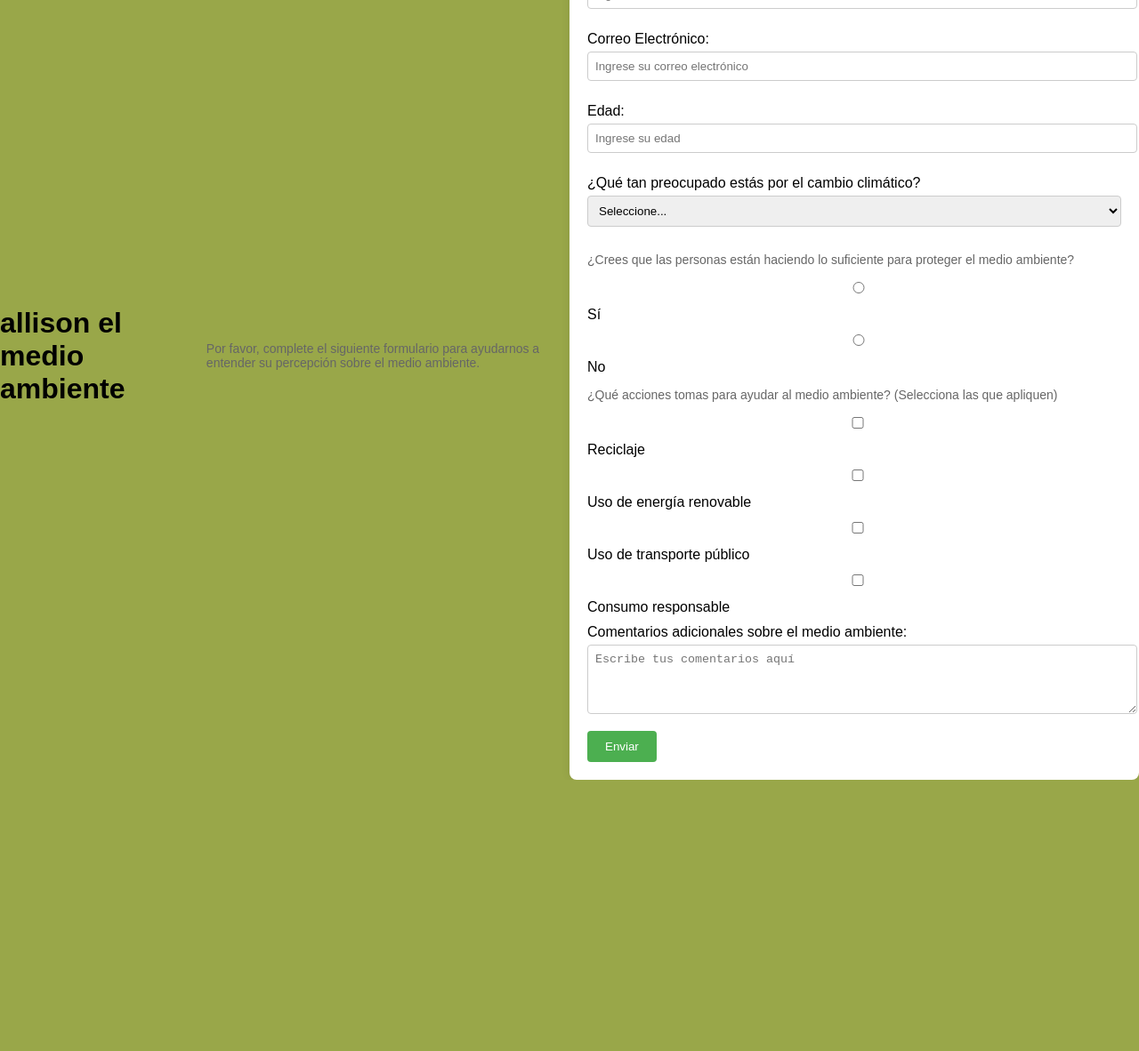
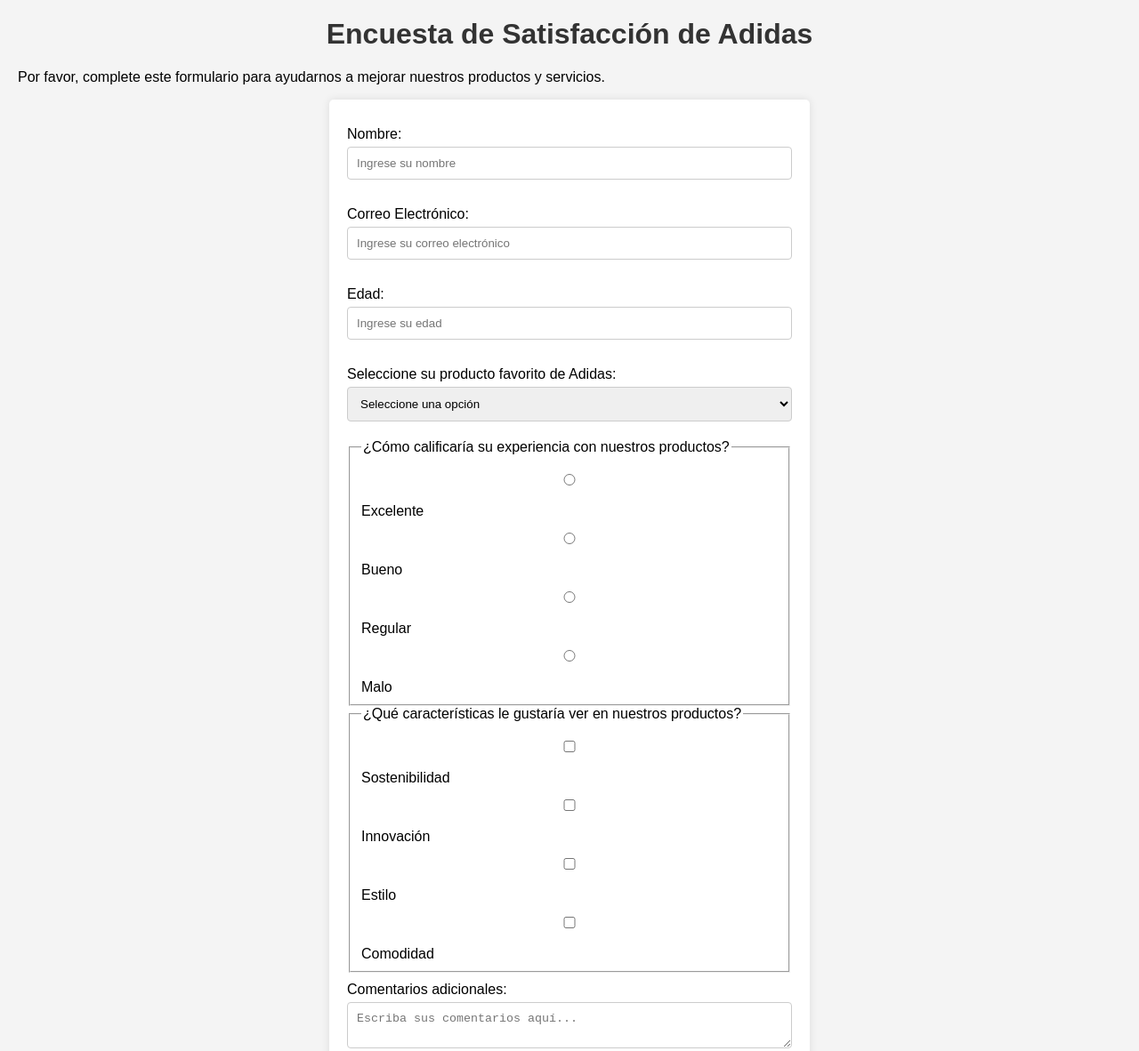
Before and after one commit to allison1960/git-allison, a plain HTML site: page index.html in a window 1280 px wide. Shown: the top 1182 px of the page at 89% size. Before the commit the page ends 877 px from the top, so only its background shows below. Drawn offline with Linux system fonts and the light colour scheme.

Commit message:
subiendo los archivos

```diff
--- a/index.html
+++ b/index.html
@@ -1,69 +1,110 @@
-<!DOCTYPE html>
 <html lang="es">
 <head>
     <meta charset="UTF-8">
     <meta name="viewport" content="width=device-width, initial-scale=1.0">
-  <title>Encuesta sobre el Medio Ambiente</title>
-  <link rel="stylesheet" href="styles.css"> <!-- Vincula tu hoja de estilo -->
+    <title>Encuesta de Adidas</title>
+    <link rel="stylesheet" href="styles.css">
+    <style>
+        body {
+            font-family: Arial, sans-serif;
+            background-color: #f4f4f4;
+            margin: 0;
+            padding: 20px;
+        }
+        #survey-form {
+            background: white;
+            padding: 20px;
+            border-radius: 5px;
+            box-shadow: 0 0 10px rgba(0, 0, 0, 0.1);
+            max-width: 500px;
+            margin: auto;
+        }
+        h1 {
+            text-align: center;
+            color: #333;
+        }
+        label {
+            margin-top: 10px;
+            display: block;
+        }
+        input, select, textarea {
+            width: 100%;
+            padding: 10px;
+            margin: 5px 0 20px;
+            border: 1px solid #ccc;
+            border-radius: 4px;
+        }
+        button {
+            background-color: #28a745;
+            color: white;
+            padding: 10px;
+            border: none;
+            border-radius: 5px;
+            cursor: pointer;
+            width: 100%;
+        }
+        button:hover {
+            background-color: #218838;
+        }
+    </style>
 </head>
 <body>
-  <h1 id="detitle">allison el medio ambiente</h1>
-  <p id="dedescription">Por favor, complete el siguiente formulario para ayudarnos a entender su percepción sobre el medio ambiente.</p>
+    <h1 id="title">Encuesta de Satisfacción de Adidas</h1>
+    <p id="description">Por favor, complete este formulario para ayudarnos a mejorar nuestros productos y servicios.</p>
 
-  <form id="desurvey-form">
-    <!-- Campo para el nombre -->
-    <label for="name" id="name-label">Nombre:</label>
-    <input type="text" id="name" name="name" placeholder="Ingrese su nombre" required>
+    <form id="survey-form">
+        <label id="name-label" for="name">Nombre:</label>
+        <input type="text" id="name" placeholder="Ingrese su nombre" required>
 
-    <!-- Campo para el correo electrónico -->
-    <label for="email" id="email-label">Correo Electrónico:</label>
-    <input type="email" id="email" name="email" placeholder="Ingrese su correo electrónico" required>
+        <label id="email-label" for="email">Correo Electrónico:</label>
+        <input type="email" id="email" placeholder="Ingrese su correo electrónico" required>
 
-    <!-- Campo para el número -->
-    <label for="number" id="number-label">Edad:</label>
-    <input type="number" id="number" name="number" placeholder="Ingrese su edad" min="18" max="100" required>
+        <label id="number-label" for="number">Edad:</label>
+        <input type="number" id="number" min="1" max="120" placeholder="Ingrese su edad" required>
 
-    <!-- Select (desplegable) -->
-    <label for="dropdown">¿Qué tan preocupado estás por el cambio climático?</label>
-    <select id="dropdown" name="dropdown" required>
-      <option value="">Seleccione...</option>
-      <option value="muy_preocupado">Muy preocupado</option>
-      <option value="preocupado">Preocupado</option>
-      <option value="poco_preocupado">Poco preocupado</option>
-      <option value="no_preocupado">No preocupado</option>
+        <label for="dropdown">Seleccione su producto favorito de Adidas:</label>
+        <select id="dropdown" required>
+            <option value="">Seleccione una opción</option>
+            <option value="zapatillas">Zapatillas</option>
+            <option value="ropa">Ropa</option>
         </select>
 
-    <!-- Botones de opción (radio buttons) -->
-    <p>¿Crees que las personas están haciendo lo suficiente para proteger el medio ambiente?</p>
+        <fieldset>
+            <legend>¿Cómo calificaría su experiencia con nuestros productos?</legend>
             <label>
-      <input type="radio" name="opcion" value="si"> Sí
+                <input type="radio" name="experience" value="excelente" required> Excelente
             </label>
             <label>
-      <input type="radio" name="opcion" value="no"> No
-    </label>
-
-    <!-- Casillas de verificación (checkboxes) -->
-    <p>¿Qué acciones tomas para ayudar al medio ambiente? (Selecciona las que apliquen)</p>
-    <label>
-      <input type="checkbox" name="acciones" value="reciclaje"> Reciclaje
+                <input type="radio" name="experience" value="bueno"> Bueno
             </label>
             <label>
-      <input type="checkbox" name="acciones" value="uso_energia_renovable"> Uso de energía renovable
+                <input type="radio" name="experience" value="regular"> Regular
             </label>
             <label>
-      <input type="checkbox" name="acciones" value="transporte_publico"> Uso de transporte público
+                <input type="radio" name="experience" value="malo"> Malo
+            </label>
+        </fieldset>
+
+        <fieldset>
+            <legend>¿Qué características le gustaría ver en nuestros productos?</legend>
+            <label>
+                <input type="checkbox" value="sostenibilidad"> Sostenibilidad
             </label>
             <label>
-      <input type="checkbox" name="acciones" value="consumo_responsable"> Consumo responsable
+                <input type="checkbox" value="innovación"> Innovación
             </label>
+            <label>
+                <input type="checkbox" value="estilo"> Estilo
+            </label>
+            <label>
+                <input type="checkbox" value="comodidad"> Comodidad
+            </label>
+        </fieldset>
 
-    <!-- Campo de texto para comentarios -->
-    <label for="comentarios">Comentarios adicionales sobre el medio ambiente:</label>
-    <textarea id="comentarios" name="comentarios" placeholder="Escribe tus comentarios aquí" rows="4" cols="50"></textarea>
+        <label for="comments">Comentarios adicionales:</label>
+        <textarea id="comments" placeholder="Escriba sus comentarios aquí..."></textarea>
 
-    <!-- Botón de envío -->
         <button type="submit" id="submit">Enviar</button>
     </form>
-
 </body>
 </html>
--- a/styles.css
+++ b/styles.css
@@ -1,52 +1,110 @@
-/* styles.css */
-
+<html lang="es">
+<head>
+    <meta charset="UTF-8">
+    <meta name="viewport" content="width=device-width, initial-scale=1.0">
+    <title>Encuesta de Adidas</title>
+    <link rel="stylesheet" href="styles.css">
+    <style>
         body {
             font-family: Arial, sans-serif;
+            background-color: #f4f4f4;
             margin: 0;
-    padding: 0;
-    background-color: #99a749;
-    display: flex;
-    justify-content: center;
-    align-items: center;
-    height: 100vh;
+            padding: 20px;
         }
-
-  form {
-    background-color: white;
+        #survey-form {
+            background: white;
             padding: 20px;
-    border-radius: 8px;
+            border-radius: 5px;
             box-shadow: 0 0 10px rgba(0, 0, 0, 0.1);
-    width: 80%;
-    max-width: 600px;
+            max-width: 500px;
+            margin: auto;
         }
-
+        h1 {
+            text-align: center;
+            color: #333;
+        }
         label {
+            margin-top: 10px;
             display: block;
-    margin: 10px 0 5px;
         }
-
         input, select, textarea {
             width: 100%;
-    padding: 8px;
-    margin-bottom: 15px;
-    border: 1px solid #cccccc;
+            padding: 10px;
+            margin: 5px 0 20px;
+            border: 1px solid #ccc;
             border-radius: 4px;
         }
+        button {
+            background-color: #28a745;
+            color: white;
+            padding: 10px;
+            border: none;
+            border-radius: 5px;
+            cursor: pointer;
+            width: 100%;
+        }
+        button:hover {
+            background-color: #218838;
+        }
+    </style>
+</head>
+<body>
+    <h1 id="title">Encuesta de Satisfacción de Adidas</h1>
+    <p id="description">Por favor, complete este formulario para ayudarnos a mejorar nuestros productos y servicios.</p>
 
-  button {
-    background-color: #4CAF50;
-    color: white;
-    padding: 10px 20px;
-    border: none;
-    border-radius: 4px;
-    cursor: pointer;
-  }
+    <form id="survey-form">
+        <label id="name-label" for="name">Nombre:</label>
+        <input type="text" id="name" placeholder="Ingrese su nombre" required>
 
-  button:hover {
-    background-color: #a07145;
-  }
+        <label id="email-label" for="email">Correo Electrónico:</label>
+        <input type="email" id="email" placeholder="Ingrese su correo electrónico" required>
 
-  p {
-    font-size: 14px;
-    color: #666666;
-  }
+        <label id="number-label" for="number">Edad:</label>
+        <input type="number" id="number" min="1" max="120" placeholder="Ingrese su edad" required>
+
+        <label for="dropdown">Seleccione su producto favorito de Adidas:</label>
+        <select id="dropdown" required>
+            <option value="">Seleccione una opción</option>
+            <option value="zapatillas">Zapatillas</option>
+            <option value="ropa">Ropa</option>
+        </select>
+
+        <fieldset>
+            <legend>¿Cómo calificaría su experiencia con nuestros productos?</legend>
+            <label>
+                <input type="radio" name="experience" value="excelente" required> Excelente
+            </label>
+            <label>
+                <input type="radio" name="experience" value="bueno"> Bueno
+            </label>
+            <label>
+                <input type="radio" name="experience" value="regular"> Regular
+            </label>
+            <label>
+                <input type="radio" name="experience" value="malo"> Malo
+            </label>
+        </fieldset>
+
+        <fieldset>
+            <legend>¿Qué características le gustaría ver en nuestros productos?</legend>
+            <label>
+                <input type="checkbox" value="sostenibilidad"> Sostenibilidad
+            </label>
+            <label>
+                <input type="checkbox" value="innovación"> Innovación
+            </label>
+            <label>
+                <input type="checkbox" value="estilo"> Estilo
+            </label>
+            <label>
+                <input type="checkbox" value="comodidad"> Comodidad
+            </label>
+        </fieldset>
+
+        <label for="comments">Comentarios adicionales:</label>
+        <textarea id="comments" placeholder="Escriba sus comentarios aquí..."></textarea>
+
+        <button type="submit" id="submit">Enviar</button>
+    </form>
+</body>
+</html>
```
Lines whose indentation alone changed are shown as unchanged.
